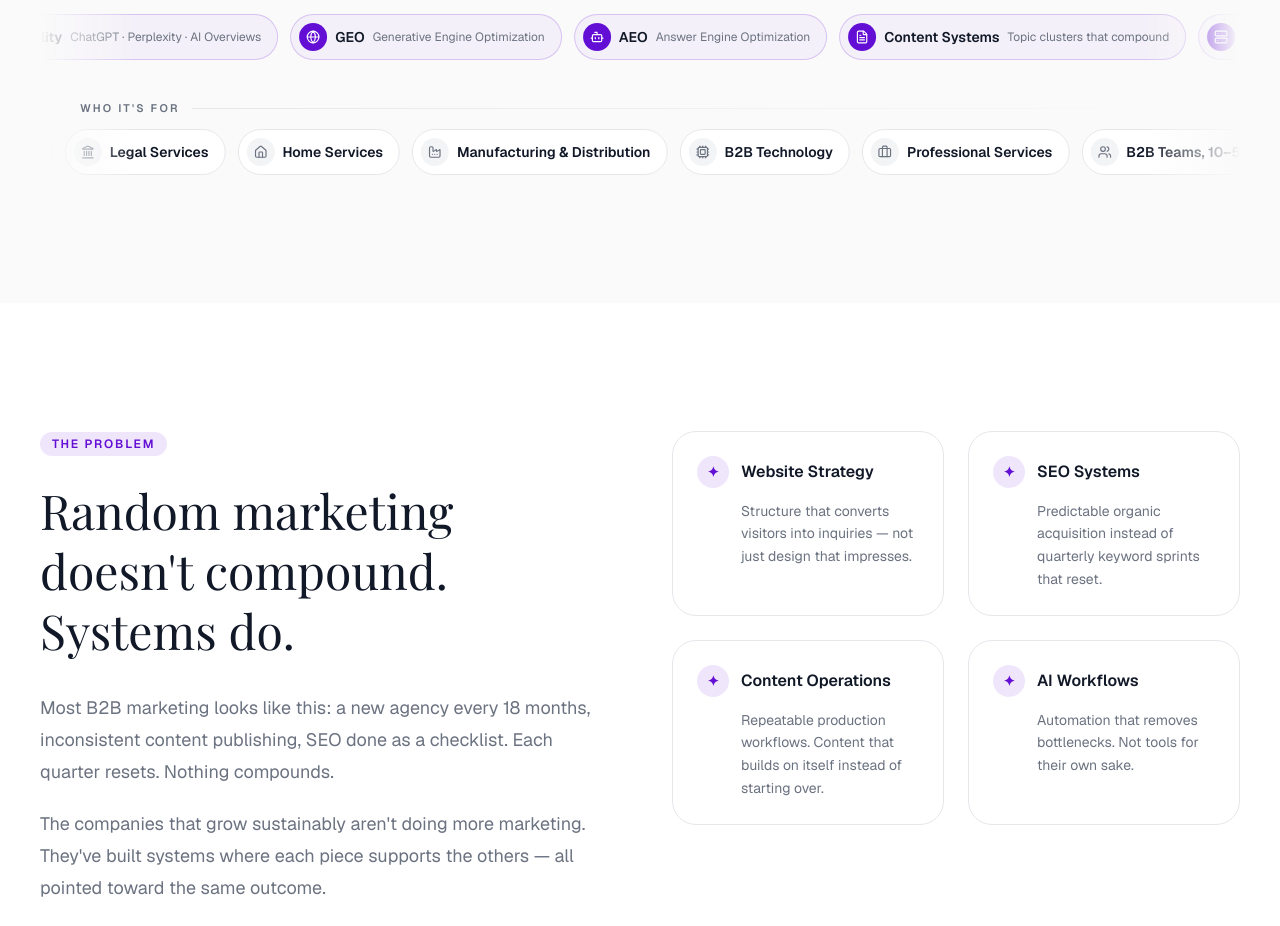
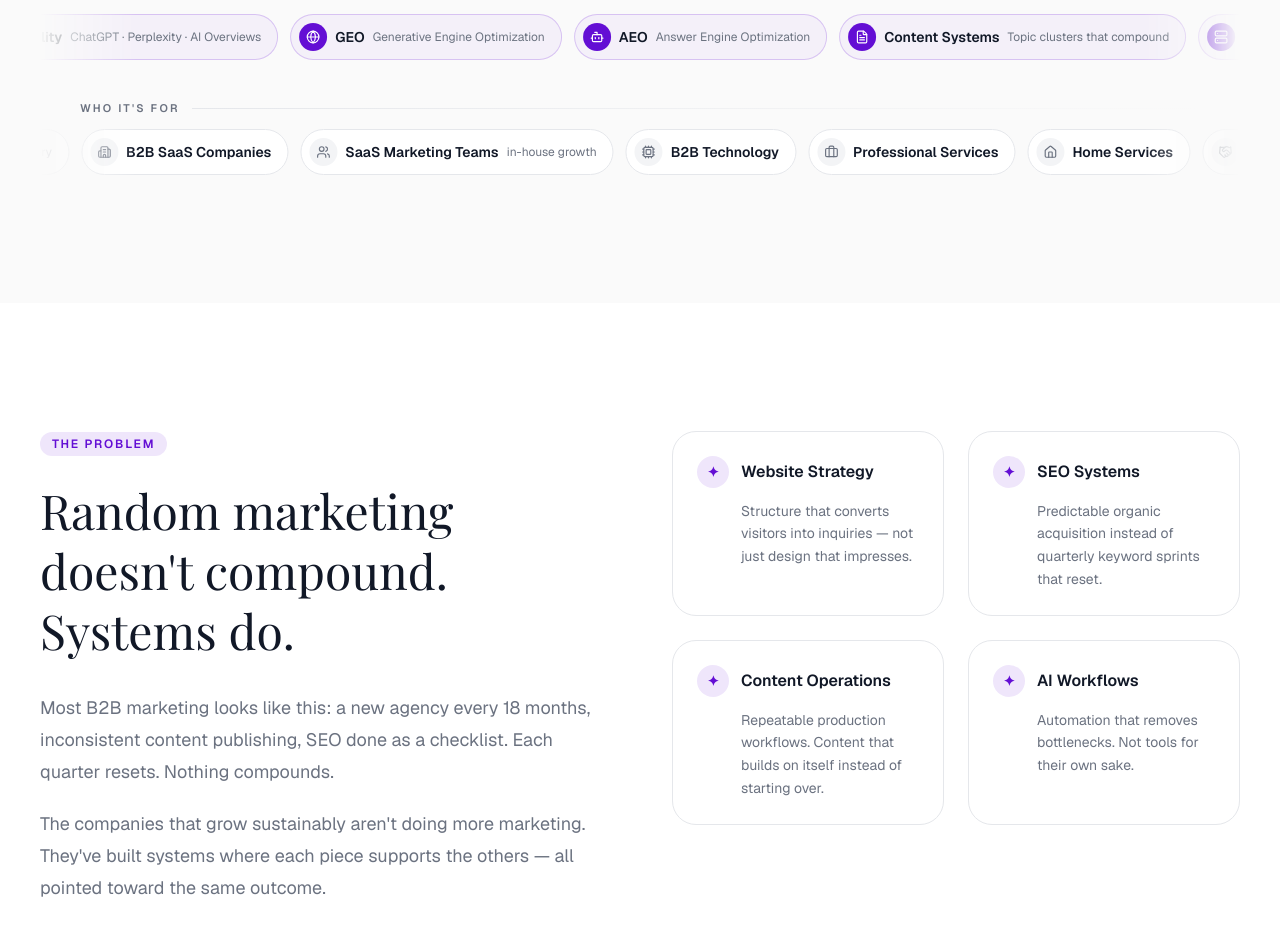
Before and after one commit to writebysachin/sachin-pandey-site, a Next.js app: page / in a window 1280 px wide. Shown: the part 1224-2150 px from the top of the page. Built offline with nearby package versions, Linux system fonts and the light colour scheme; a web font is replaced by a local one.

Commit message:
Recategorize verticals strip by buyer type
Drop Law Firms, Legal Services, and Manufacturing & Distribution.
Add Marketing Agencies and SaaS Marketing Teams so the row targets
buyer types (agency, in-house SaaS growth) instead of industries.

```diff
--- a/src/components/HomePageClient.tsx
+++ b/src/components/HomePageClient.tsx
@@ -9,13 +9,12 @@ import {
   Briefcase,
   Building2,
   Cpu,
-  Factory,
   FileText,
   Globe,
+  Handshake,
   Home,
-  Landmark,
+  Megaphone,
   MonitorSmartphone,
-  Scale,
   Server,
   Sparkles,
   Users,
@@ -98,14 +97,13 @@ const serviceTags: MarqueeItem[] = [
 
 // Who it's for — the verticals strip
 const verticalTags: MarqueeItem[] = [
-  { label: "B2B SaaS", icon: Building2 },
-  { label: "Law Firms", icon: Scale },
-  { label: "Legal Services", icon: Landmark },
-  { label: "Home Services", icon: Home },
-  { label: "Manufacturing & Distribution", icon: Factory },
+  { label: "Marketing Agencies", icon: Megaphone, hint: "white-label delivery" },
+  { label: "B2B SaaS Companies", icon: Building2 },
+  { label: "SaaS Marketing Teams", icon: Users, hint: "in-house growth" },
   { label: "B2B Technology", icon: Cpu },
   { label: "Professional Services", icon: Briefcase },
-  { label: "B2B Teams, 10\u201350 People", icon: Users },
+  { label: "Home Services", icon: Home },
+  { label: "B2B Teams, 10\u201350 People", icon: Handshake },
 ];
 
 const caseStudies: CaseStudy[] = [
```
